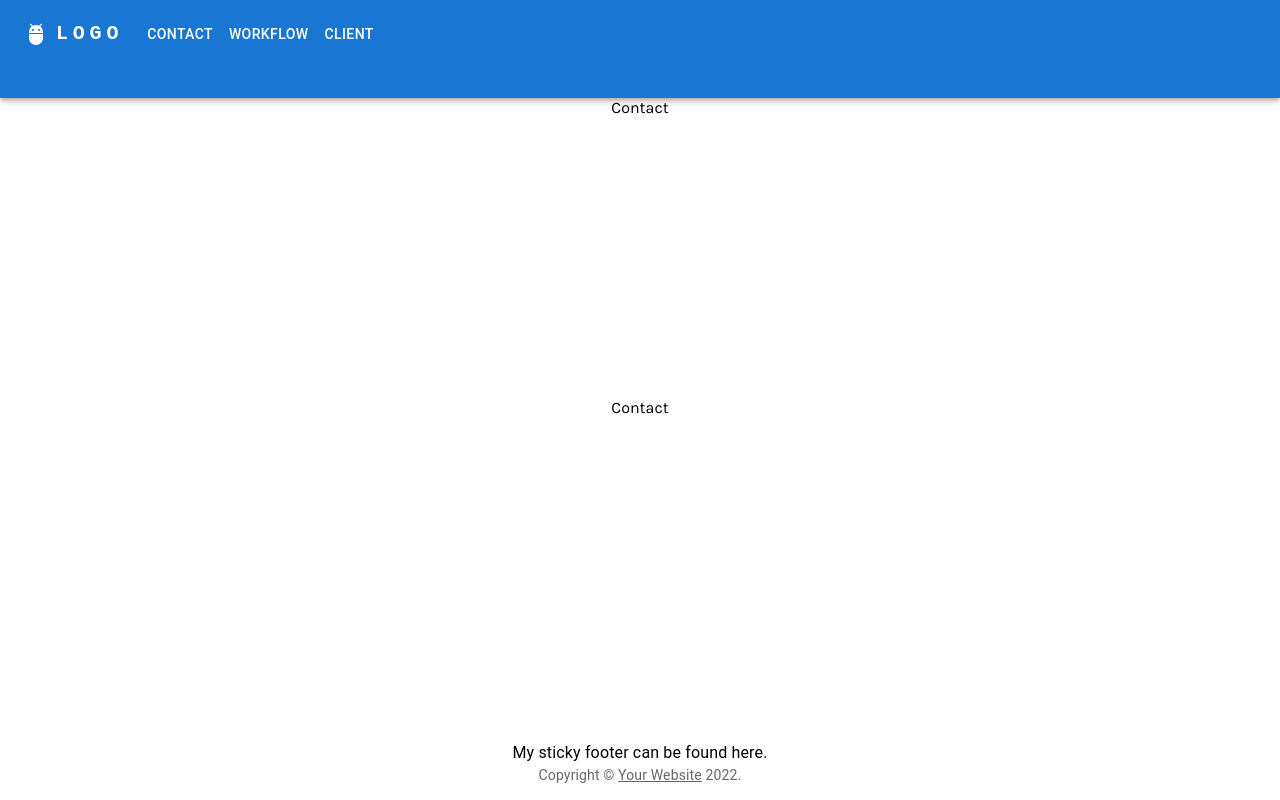
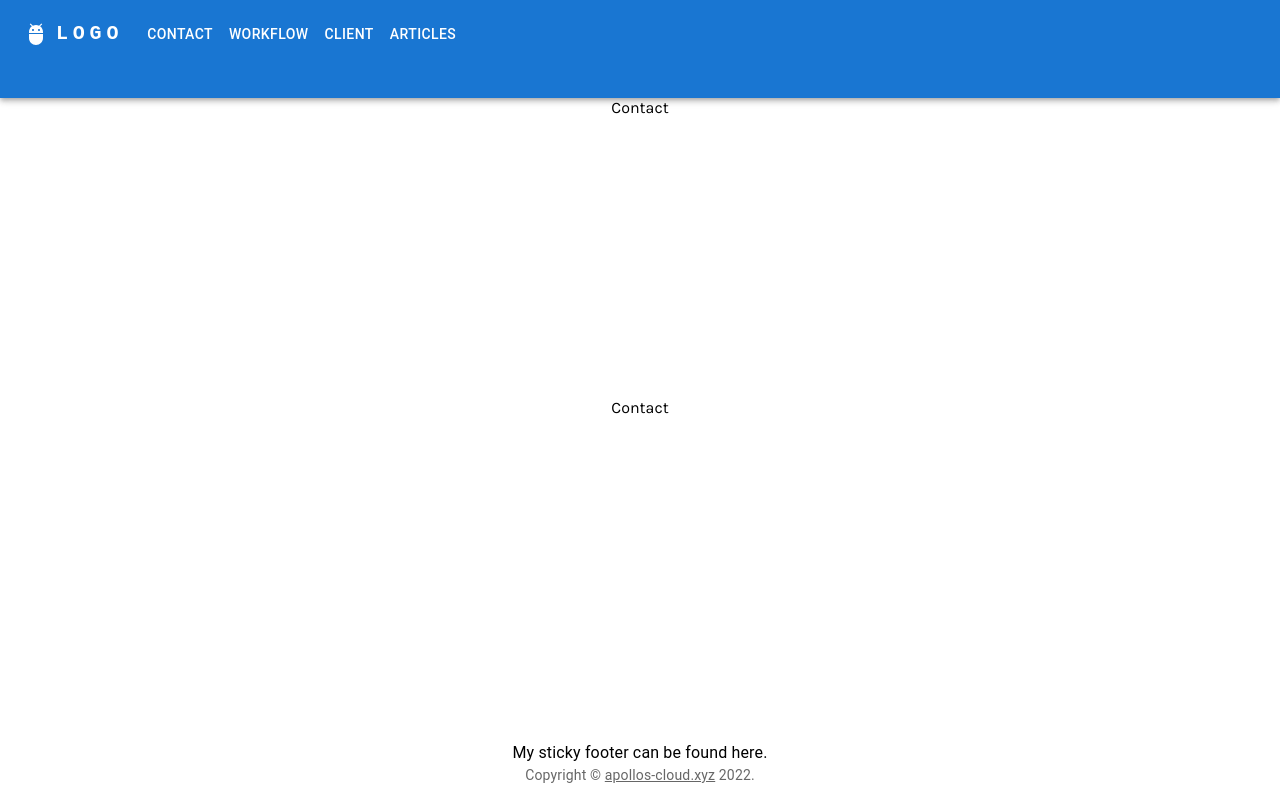
Before and after one commit to apollos-cloud/apollos-cloud.github.io, a React (Create React App) app: page /contact in a window 1280 px wide. Built offline with nearby package versions, Linux system fonts and the light colour scheme.

Commit message:
fix canonial routing

```diff
--- a/src/App.tsx
+++ b/src/App.tsx
@@ -1,13 +1,10 @@
-import { Route, Routes } from 'react-router-dom';
+import { Routes } from 'react-router-dom';
 import { Layout } from './layout/Layout';
-import { pagesRoute } from './pages';
+import { appRoutes } from './pages';
+console.log('APP ROUTES ', appRoutes);
 
 export const App = () => (
   <Layout>
-    <Routes>
-      {pagesRoute.map(({ Page, path }) => (
-        <Route path={path} key={path} element={<Page />} />
-      ))}
-    </Routes>
+    <Routes>{appRoutes}</Routes>
   </Layout>
 );
--- /dev/null
+++ b/src/components/Menu.tsx
@@ -0,0 +1,53 @@
+import styled from '@emotion/styled';
+import { Menu as MaterialMenu, Button, MenuItem } from '@mui/material';
+import { FC, useState, MouseEvent, ReactNode } from 'react';
+
+const StyledButton = styled(Button)(() => ({ color: 'inherit' }));
+
+export interface MenuProps {
+  name: string;
+  items: ReactNode[];
+}
+
+export const Menu: FC<MenuProps> = ({ name, items }) => {
+  const [anchorEl, setAnchorEl] = useState<null | HTMLElement>(null);
+  const open = Boolean(anchorEl);
+  const handleClick = (event: MouseEvent<HTMLButtonElement>) => {
+    setAnchorEl(event.currentTarget);
+  };
+  const handleClose = () => {
+    setAnchorEl(null);
+  };
+
+  return (
+    <>
+      <StyledButton
+        id="basic-button"
+        aria-controls={open ? 'basic-menu' : undefined}
+        aria-haspopup="true"
+        aria-expanded={open ? 'true' : undefined}
+        onClick={handleClick}
+      >
+        {name}
+      </StyledButton>
+      <MaterialMenu
+        id="basic-menu"
+        anchorEl={anchorEl}
+        open={open}
+        onClose={handleClose}
+        MenuListProps={{
+          'aria-labelledby': 'basic-button'
+        }}
+      >
+        {items.map((item) => (
+          <MenuItem
+            key={`${name}-${Math.random() * Math.pow(10, 10)}`}
+            onClick={handleClose}
+          >
+            {item}
+          </MenuItem>
+        ))}
+      </MaterialMenu>
+    </>
+  );
+};
--- a/src/layout/Footer.tsx
+++ b/src/layout/Footer.tsx
@@ -10,8 +10,8 @@ export const Footer = () => (
     <Typography variant="body1">My sticky footer can be found here.</Typography>
     <Typography variant="body2" color="text.secondary">
       {'Copyright © '}
-      <Link color="inherit" href="https://mui.com/">
-        Your Website
+      <Link color="inherit" href="https://apollos-cloud.xyz">
+        apollos-cloud.xyz
       </Link>{' '}
       {new Date('2022').getFullYear()}
       {'.'}
--- a/src/layout/Navigation.tsx
+++ b/src/layout/Navigation.tsx
@@ -5,7 +5,7 @@ import {
   Typography,
   Box,
   IconButton,
-  Menu,
+  Menu as MaterialMenu,
   MenuItem,
   Button
 } from '@mui/material';
@@ -15,14 +15,11 @@ import MenuIcon from '@mui/icons-material/Menu';
 import AdbIcon from '@mui/icons-material/Adb';
 import { Link } from 'react-router-dom';
 import styled from '@emotion/styled';
+import { Menu } from '../components/Menu';
 
 const StyledLink = styled(Link)(() => ({ textDecoration: 'none' }));
 
-const paths = presentationRoutes
-  .map(({ path }) => path)
-  .filter(
-    (path) => !path.toLocaleLowerCase().includes('article') && path !== '/'
-  );
+const paths = presentationRoutes.filter(({ path }) => path !== '/');
 
 export const Navigation = () => {
   const [anchorElNav, setAnchorElNav] = useState<null | HTMLElement>(null);
@@ -70,7 +67,7 @@ export const Navigation = () => {
               >
                 <MenuIcon />
               </IconButton>
-              <Menu
+              <MaterialMenu
                 id="menu-appbar"
                 anchorEl={anchorElNav}
                 anchorOrigin={{
@@ -88,7 +85,7 @@ export const Navigation = () => {
                   display: { xs: 'block', md: 'none' }
                 }}
               >
-                {paths.map((path) => (
+                {paths.map(({ path }) => (
                   <MenuItem key={path} onClick={handleCloseNavMenu}>
                     <StyledLink to={path}>
                       <Typography textAlign="center">
@@ -97,7 +94,7 @@ export const Navigation = () => {
                     </StyledLink>
                   </MenuItem>
                 ))}
-              </Menu>
+              </MaterialMenu>
             </Box>
           </Link>
           <AdbIcon sx={{ display: { xs: 'flex', md: 'none' }, mr: 1 }} />
@@ -120,7 +117,18 @@ export const Navigation = () => {
             LOGO
           </Typography>
           <Box sx={{ flexGrow: 1, display: { xs: 'none', md: 'flex' } }}>
-            {paths.map((path) => (
+            {paths.map(({ path, routes }) =>
+              routes ? (
+                <Menu
+                  name={path.substring(1, path.lastIndexOf('/'))}
+                  key={path}
+                  items={routes.map((route) => (
+                    <StyledLink to={path + route.path} key={path + route.path}>
+                      {route.Page ? route.Page.name : ''}
+                    </StyledLink>
+                  ))}
+                />
+              ) : (
                 <StyledLink to={path} key={path}>
                   <Button
                     onClick={handleCloseNavMenu}
@@ -129,7 +137,8 @@ export const Navigation = () => {
                     {path.slice(1)}
                   </Button>
                 </StyledLink>
-            ))}
+              )
+            )}
           </Box>
         </Toolbar>
       </Container>
--- a/src/pages/articles/index.tsx
+++ b/src/pages/articles/index.tsx
@@ -1,6 +1,6 @@
-import { PageRoute } from "..";
-import { Article1 } from "./Article1";
-import { Article2 } from "./Article2";
+import { PageRoute } from '..';
+import { Article1 } from './Article1';
+import { Article2 } from './Article2';
 
 export const articlesPageRoute: PageRoute[] = [
   {
@@ -11,5 +11,4 @@ export const articlesPageRoute: PageRoute[] = [
     path: Article2.name,
     Page: Article2
   }
-]
-.map(route => ({...route, path: `article/:${route.path}`}))
+].map((route) => ({ ...route, path: `/${route.path}` }));
--- a/src/pages/index.ts
+++ /dev/null
@@ -1,44 +0,0 @@
-import { FC } from 'react';
-import { articlesPageRoute } from './articles';
-import { Client } from './Client';
-import { Contact } from './Contact';
-import { Intro } from './Intro';
-import { NotFound } from './NotFound';
-import { WorkFlow } from './WorkFlow';
-
-export interface PageRoute {
-  path: string;
-  Page: FC;
-}
-
-export const presentationRoutes: PageRoute[] = [
-  {
-    path: '/',
-    Page: Intro
-  },
-  {
-    path: '/contact',
-    Page: Contact
-  },
-  {
-    path: '/workflow',
-    Page: WorkFlow
-  },
-  {
-    path: '/client',
-    Page: Client
-  }
-];
-
-export const errorRoutes: PageRoute[] = [
-  {
-    path: '*',
-    Page: NotFound
-  }
-];
-
-export const pagesRoute: PageRoute[] = [
-  ...presentationRoutes,
-  ...errorRoutes,
-  ...articlesPageRoute
-];
--- /dev/null
+++ b/src/pages/index.tsx
@@ -0,0 +1,85 @@
+import { FC, ReactNode } from 'react';
+import { Route } from 'react-router-dom';
+import { articlesPageRoute } from './articles';
+import { Client } from './Client';
+import { Contact } from './Contact';
+import { Intro } from './Intro';
+import { NotFound } from './NotFound';
+import { WorkFlow } from './WorkFlow';
+
+export interface PageRoute {
+  path: string;
+  Page?: FC;
+  routes?: PageRoute[];
+}
+
+export const createRoute = (
+  Page: FC | undefined,
+  path: string,
+  name?: string,
+  routes?: ReactNode[]
+) => {
+  return Page !== undefined ? (
+    <Route path={path} key={path} element={<Page />}>
+      {!name ? path.slice(1) : name}
+    </Route>
+  ) : (
+    <Route path={path} key={path}>
+      {routes}
+    </Route>
+  );
+};
+
+export const presentationRoutes: PageRoute[] = [
+  {
+    path: '/',
+    Page: Intro
+  },
+  {
+    path: '/contact',
+    Page: Contact
+  },
+  {
+    path: '/workflow',
+    Page: WorkFlow
+  },
+  {
+    path: '/client',
+    Page: Client
+  },
+  {
+    path: '/articles/:article',
+    routes: articlesPageRoute
+  }
+];
+
+export const errorRoutes: PageRoute[] = [
+  {
+    path: '*',
+    Page: NotFound
+  }
+];
+
+export const pagesRoute: PageRoute[] = [...presentationRoutes, ...errorRoutes];
+
+const createCanonialRoutes = (route: PageRoute): ReactNode => {
+  if (!route?.routes && route.Page) {
+    return createRoute(route.Page, route.path);
+  } else if (route?.routes) {
+    return createRoute(
+      undefined,
+      route.path,
+      route.path.substring(1, route.path.lastIndexOf('/')),
+      route.routes.map((childRoute) =>
+        createCanonialRoutes({
+          ...childRoute,
+          path: route.path + childRoute.path
+        })
+      )
+    );
+  }
+
+  return <Route />;
+};
+
+export const appRoutes = pagesRoute.map((route) => createCanonialRoutes(route));
```
Also changed, not shown: src/pages/articles/Article1.tsx (+6 -6 lines), src/pages/articles/Article2.tsx (+6 -6 lines). Lines whose indentation alone changed are shown as unchanged.
